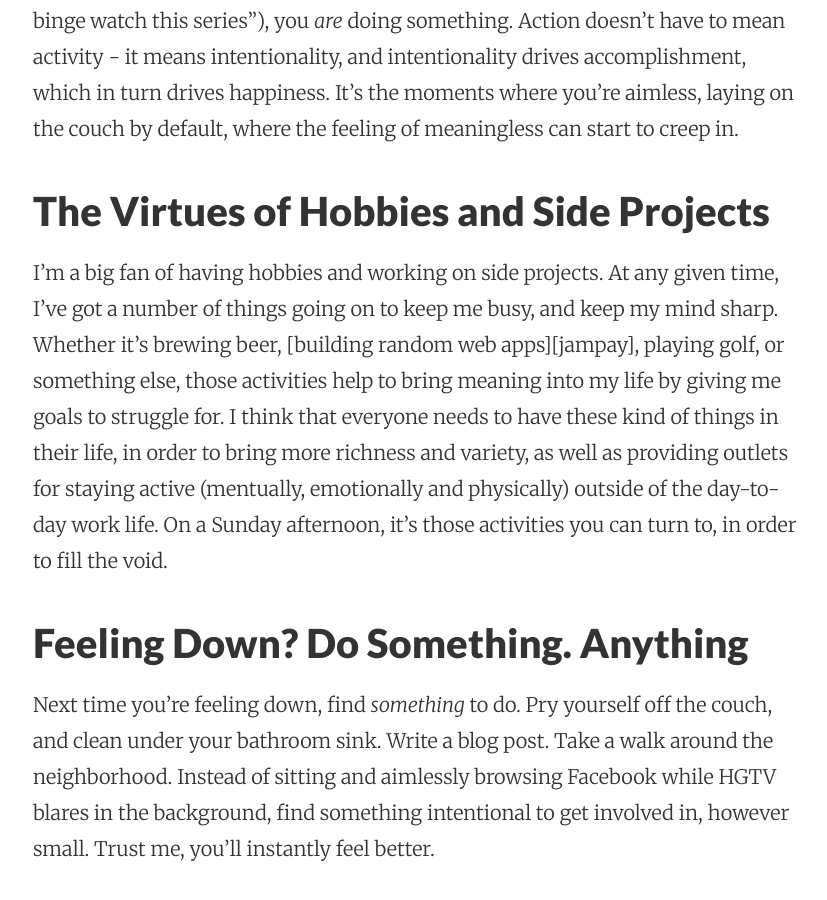
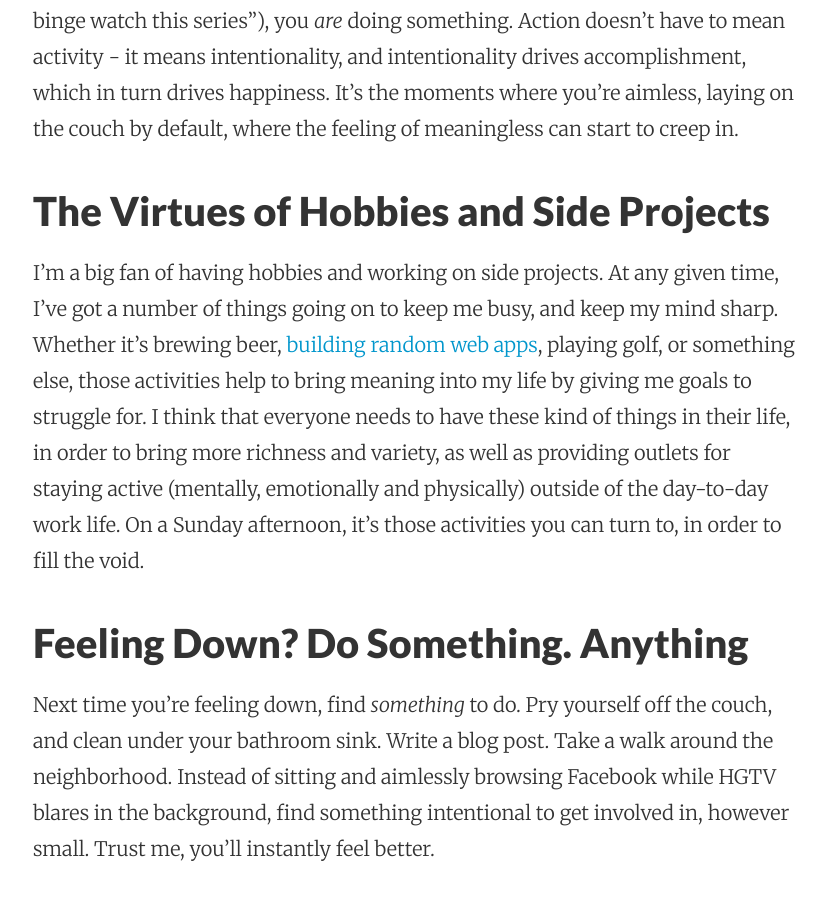
Before and after one commit to jwd2a/justindav.is, a Jekyll site: the page built from _posts/2017/2017-03-16-doing-things-makes-you-feel-better.md, in a window 1280 px wide and 900 px high, scrolled down 2379 px. Shown: the whole window, without its empty margins (223-1050 px from the left). Built offline with Jekyll 4.4.1, drawn with Linux system fonts in a browser that asks for light colours; nearby versions of some CDN libraries; some web fonts are replaced; comment, search, counter and statistics services are not loaded.

Commit message:
Typos and links, idiot

```diff
--- a/_posts/2017/2017-03-16-doing-things-makes-you-feel-better.md
+++ b/_posts/2017/2017-03-16-doing-things-makes-you-feel-better.md
@@ -35,10 +35,11 @@
 
 ## The Virtues of Hobbies and Side Projects
 
-I'm a big fan of having hobbies and working on side projects. At any given time, I've got a number of things going on to keep me busy, and keep my mind sharp. Whether it's brewing beer, [building random web apps][jampay], playing golf, or something else, those activities help to bring meaning into my life by giving me goals to struggle for. I think that everyone needs to have these kind of things in their life, in order to bring more richness and variety, as well as providing outlets for staying active (mentually, emotionally and physically) outside of the day-to-day work life. On a Sunday afternoon, it's those activities you can turn to, in order to fill the void.
+I'm a big fan of having hobbies and working on side projects. At any given time, I've got a number of things going on to keep me busy, and keep my mind sharp. Whether it's brewing beer, [building random web apps][jampay], playing golf, or something else, those activities help to bring meaning into my life by giving me goals to struggle for. I think that everyone needs to have these kind of things in their life, in order to bring more richness and variety, as well as providing outlets for staying active (mentally, emotionally and physically) outside of the day-to-day work life. On a Sunday afternoon, it's those activities you can turn to, in order to fill the void.
 
 ## Feeling Down? Do Something. Anything
 
 Next time you're feeling down, find _something_ to do. Pry yourself off the couch, and clean under your bathroom sink. Write a blog post. Take a walk around the neighborhood. Instead of sitting and aimlessly browsing Facebook while HGTV blares in the background, find something intentional to get involved in, however small. Trust me, you'll instantly feel better.
 
 [medium]: https://byrslf.co/when-you-are-depressed-make-something-49467edd1933#.msek87o5e
+[jampay]: https://jampay.com
```
